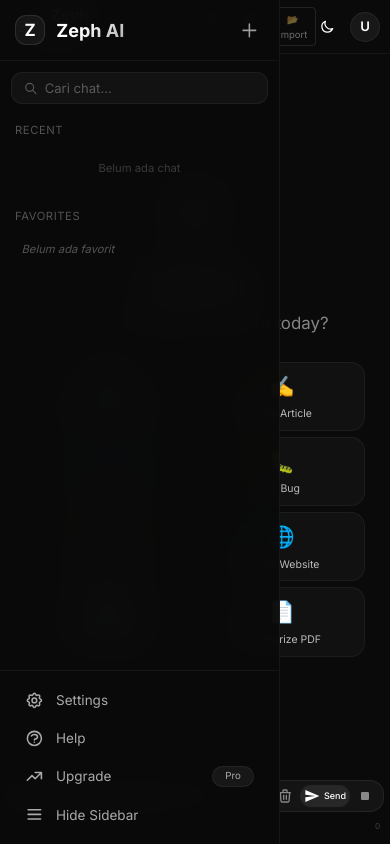
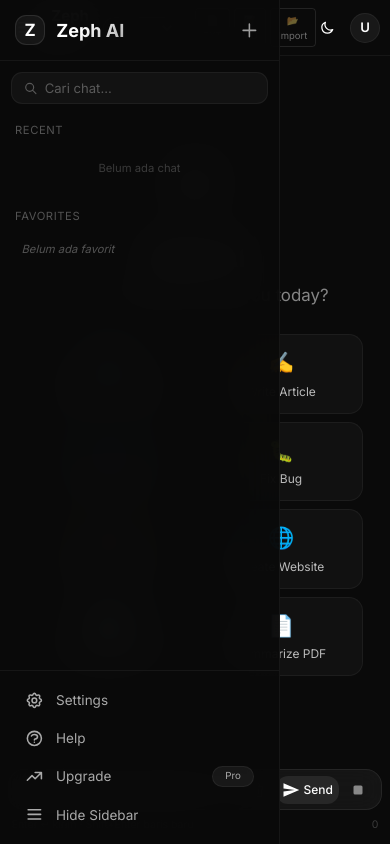
Before and after one commit to Zelzyy4K/Zeph-AI, a website: page public/index.html in a window 390 px wide. Drawn offline with nearby package versions, Linux system fonts and the light colour scheme.

Commit message:
Update index.html

```diff
--- a/public/index.html
+++ b/public/index.html
@@ -99,33 +99,35 @@
         .suggestion-card .icon { font-size:1.4rem; display:block; margin-bottom:4px; }
 
         @media(max-width:768px){
-            #chat-messages { padding:10px 10px 6px; }
-            #chat-input-wrap { padding:6px 10px 12px; min-height:50px; }
-            #chat-input-inner { padding:4px 8px; border-radius:16px; gap:4px; }
-            #chat-input-inner textarea { font-size:0.85rem; min-height:20px; max-height:100px; padding:4px 2px; }
-            #chat-input-inner button { padding:4px 5px; }
-            #chat-input-inner button svg { width:18px; height:18px; }
-            #send-btn { padding:4px 10px; font-size:0.7rem; border-radius:12px; }
-            #send-btn svg { width:14px; height:14px; }
-            .bubble-user, .bubble-ai { max-width:90%; padding:8px 12px; font-size:0.85rem; }
-            .avatar-ring { width:26px; height:26px; font-size:0.65rem; }
-            header { padding:4px 10px !important; }
-            .model-select { padding:2px 6px; }
-            .suggestion-grid { grid-template-columns:repeat(2,1fr); gap:6px; padding:0 4px; }
-            .suggestion-card { padding:8px 6px; font-size:0.7rem; }
-            #chat-input-wrap .text-xs { font-size:0.55rem; }
+            #chat-messages { padding:12px 12px 6px; }
+            #chat-input-wrap { padding:8px 12px 14px; min-height:56px; }
+            #chat-input-inner { padding:6px 10px; border-radius:18px; gap:6px; }
+            #chat-input-inner textarea { font-size:0.95rem; min-height:24px; max-height:120px; padding:6px 4px; }
+            #chat-input-inner button { padding:6px 7px; }
+            #chat-input-inner button svg { width:20px; height:20px; }
+            #send-btn { padding:6px 14px; font-size:0.85rem; border-radius:14px; }
+            #send-btn svg { width:16px; height:16px; }
+            .bubble-user, .bubble-ai { max-width:90%; padding:10px 14px; font-size:0.95rem; }
+            .avatar-ring { width:30px; height:30px; font-size:0.75rem; }
+            header { padding:6px 12px !important; }
+            .model-select { padding:4px 8px; }
+            .suggestion-grid { grid-template-columns:repeat(2,1fr); gap:8px; padding:0 4px; }
+            .suggestion-card { padding:12px 8px; font-size:0.8rem; }
+            #chat-input-wrap .text-xs { font-size:0.7rem; }
         }
         @media(max-width:480px){
-            #chat-messages { padding:6px 6px 4px; }
-            #chat-input-wrap { padding:4px 6px 10px; min-height:44px; }
-            #chat-input-inner { padding:4px 6px; border-radius:14px; gap:3px; }
-            #chat-input-inner textarea { font-size:0.8rem; min-height:18px; max-height:80px; padding:2px 2px; }
-            #chat-input-inner button { padding:3px 4px; }
-            #chat-input-inner button svg { width:16px; height:16px; }
-            #send-btn { padding:3px 8px; font-size:0.6rem; border-radius:10px; }
-            #send-btn svg { width:12px; height:12px; }
-            .bubble-user, .bubble-ai { max-width:95%; padding:6px 10px; font-size:0.8rem; }
-            .avatar-ring { width:22px; height:22px; font-size:0.55rem; }
+            #chat-messages { padding:8px 8px 4px; }
+            #chat-input-wrap { padding:6px 8px 12px; min-height:52px; }
+            #chat-input-inner { padding:5px 8px; border-radius:16px; gap:4px; }
+            #chat-input-inner textarea { font-size:0.9rem; min-height:22px; max-height:100px; padding:4px 4px; }
+            #chat-input-inner button { padding:5px 6px; }
+            #chat-input-inner button svg { width:18px; height:18px; }
+            #send-btn { padding:5px 12px; font-size:0.8rem; border-radius:12px; }
+            #send-btn svg { width:15px; height:15px; }
+            .bubble-user, .bubble-ai { max-width:95%; padding:9px 12px; font-size:0.9rem; }
+            .avatar-ring { width:26px; height:26px; font-size:0.65rem; }
+            header { padding:5px 10px !important; }
+            .model-select { padding:3px 6px; }
         }
     </style>
 </head>
```
